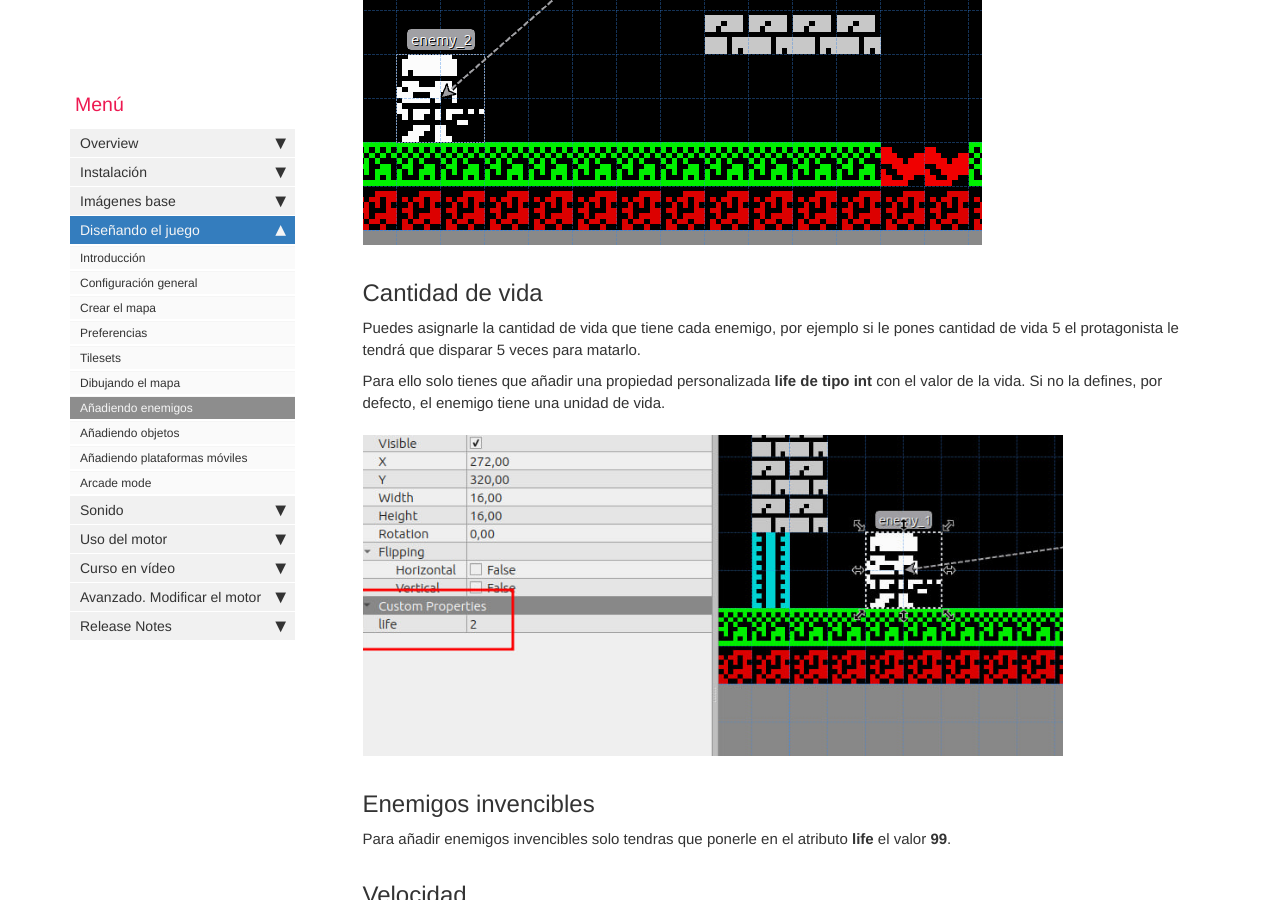
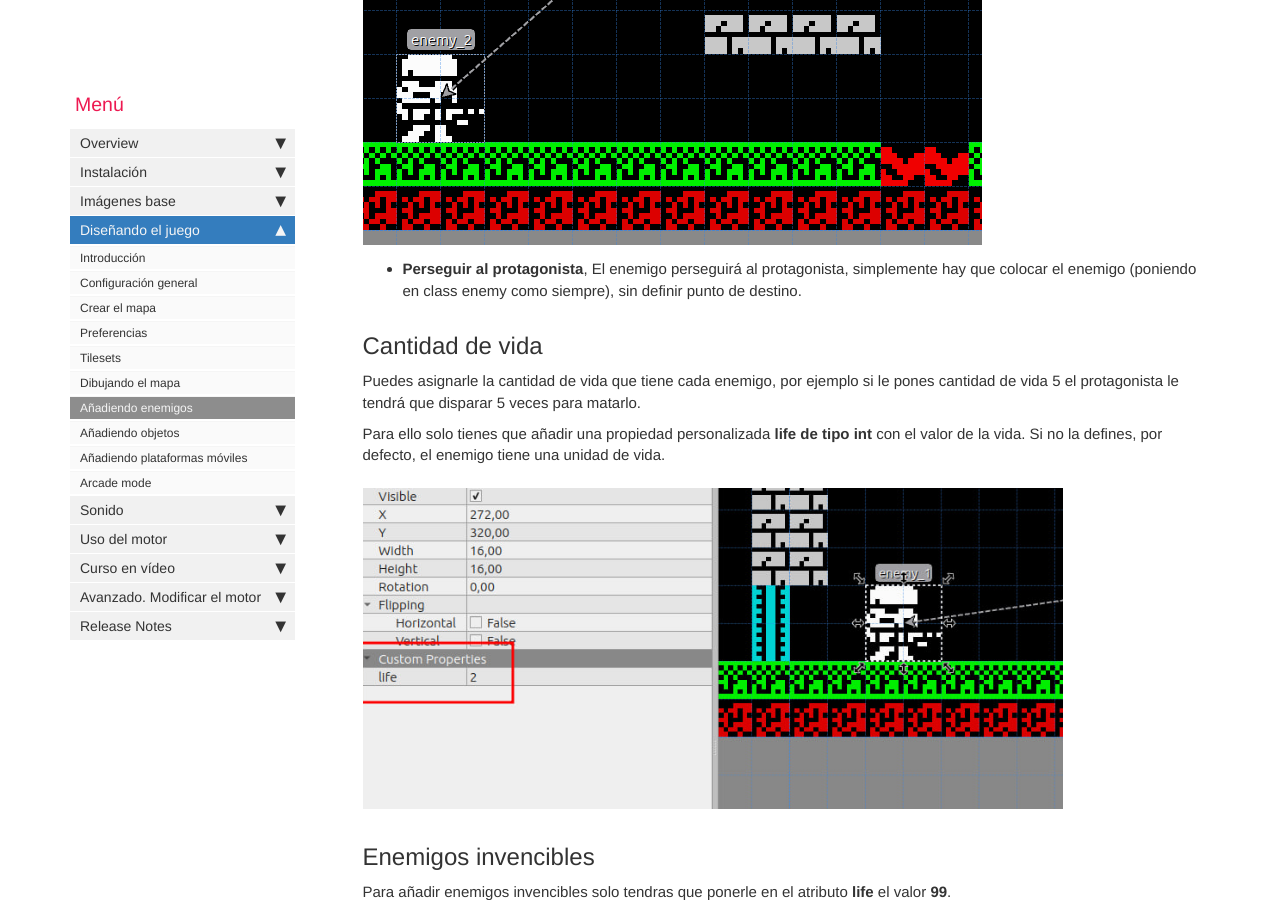
Before and after one commit to rtorralba/zx-game-maker-www, a Jekyll site: the page built from pages/mydoc/mydoc_tiled_adding_enemies.md, in a window 1280 px wide and 900 px high, scrolled down 2787 px. Built offline with Jekyll 4.4.1, drawn with Linux system fonts in a browser that asks for light colours; comment, search, counter and statistics services are not loaded.

Commit message:
Add release notes for 2025-06-24 and update enemy behavior documentation

```diff
--- a/_data/sidebars/mydoc_sidebar.yml
+++ b/_data/sidebars/mydoc_sidebar.yml
@@ -146,6 +146,9 @@
   - title: Release Notes
     output: web, pdf
     folderitems:
+    - title: 2025-06-24
+      url: /mydoc_release_notes_2025_06_24.html
+      output: web, pdf
     - title: 2025-05-17
       url: /mydoc_release_notes_2025_05_17.html
       output: web, pdf
--- a/pages/mydoc/mydoc_tiled_adding_enemies.md
+++ b/pages/mydoc/mydoc_tiled_adding_enemies.md
@@ -45,6 +45,8 @@
 
 ![](images/enemigos_movimiento_diagonal.png)
 
+* **Perseguir al protagonista**, El enemigo perseguirá al protagonista, simplemente hay que colocar el enemigo (poniendo en class enemy como siempre), sin definir punto de destino.
+
 ## Cantidad de vida
 
 Puedes asignarle la cantidad de vida que tiene cada enemigo, por ejemplo si le pones cantidad de vida 5 el protagonista le tendrá que disparar 5 veces para matarlo.
@@ -60,9 +62,9 @@
 ## Velocidad
 
 Puedes establecer la velocodad del enemigo, para ello solo tienes que añadir en el mismo una propiedad personalizada **speed** de tipo **enemySpeed** y seleccionar entre 1, 2 o 3. Si no añades la porpiedad se establecerá a 3 como venía funcionando hasta ahora.
-* 1. El enemigo se moverá cada 4 frames.
-* 2. El enemigo se moverá cada 2 frames.
-* 3. El enemigo se moverá cada 1 frame (Opción por defecto).
+1. El enemigo se moverá cada 4 frames.
+2. El enemigo se moverá cada 2 frames.
+3. El enemigo se moverá cada 1 frame (Opción por defecto).
 
 ![](images/enemyspeed.png)
 
```
Also changed, not shown: pages/mydoc/mydoc_release_notes_2025_06_23.md (added, +18 -0 lines).
